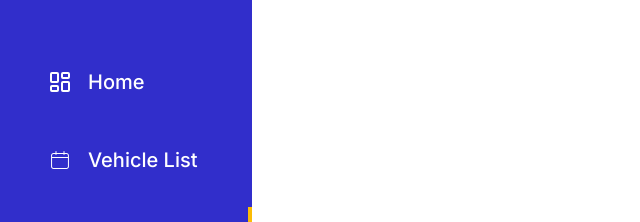
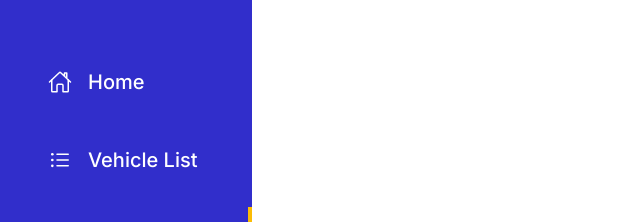
Before and after one commit to TrackMate-Reksti/Trackmate-Web, a Next.js app: page /profile in a window 1280 px wide. Shown: the part 278-500 px from the top of the page, without its empty margins (0-640 px from the left). Built offline with nearby package versions, Linux system fonts and the light colour scheme.

Commit message:
style: sidebar

```diff
--- a/src/components/Sidebar.tsx
+++ b/src/components/Sidebar.tsx
@@ -3,11 +3,12 @@
 import { ReactNode, useContext, useEffect, useRef, useState } from "react";
 import { LuLayoutDashboard } from "react-icons/lu";
 import { CiCalendar } from "react-icons/ci";
-import { IoIosLogOut } from "react-icons/io";
+import { IoIosList, IoIosLogOut } from "react-icons/io";
 import { CiUser } from "react-icons/ci";
 import Link from "next/link";
 import { usePathname, useRouter } from "next/navigation";
 import { useEventListener } from "usehooks-ts";
+import { IoHomeOutline } from "react-icons/io5";
 // import { UserContext } from "@/lib/context/user-context";
 // import { toastError, toastSuccess } from "./toast";
 // import Cookies from "js-cookie";
@@ -43,17 +44,6 @@ export default function NavbarAdmin({ children }: NavbarProps) {
   const documentRef = useRef<Document | null>(
     typeof document !== "undefined" ? document : null
   );
-  const onClickAccount = (event: Event) => {
-    let cekAccount = true;
-    const doc = document.getElementsByClassName("account-detail");
-    for (let index = 0; index < doc.length; index++) {
-      cekAccount = cekAccount && event.target != doc[index];
-    }
-    if (cekAccount) {
-      setAccount(false);
-    }
-  };
-  useEventListener("click", onClickAccount, documentRef);
   const onClickHamburger = (event: Event) => {
     let cekHamburger = true;
     const doc = document.getElementsByClassName("hamburger");
@@ -157,7 +147,7 @@ export default function NavbarAdmin({ children }: NavbarProps) {
                   : "text-white"
               } w-full font-medium text-[20px] lg:text-[24px] pl-[32px] lg:pl-[48px] py-4 hover:text-yellow-accent active:text-yellow-primary hover:border-yellow-accent active:border-yellow-primary flex items-center gap-4 cursor-pointer`}
             >
-              <LuLayoutDashboard />
+              <IoHomeOutline />
               <p className="text-[16px] lg:text-[20px]">Home</p>
             </Link>
             <Link
@@ -168,7 +158,7 @@ export default function NavbarAdmin({ children }: NavbarProps) {
                   : "text-white"
               } w-full font-medium text-[20px] lg:text-[24px] pl-[32px] lg:pl-[48px] py-4 hover:text-yellow-accent active:text-yellow-primary hover:border-yellow-accent active:border-yellow-primary flex items-center gap-4 cursor-pointer`}
             >
-              <CiCalendar />
+              <IoIosList />
               <p className="text-[16px] lg:text-[20px]">Vehicle List</p>
             </Link>
             <Link
```
